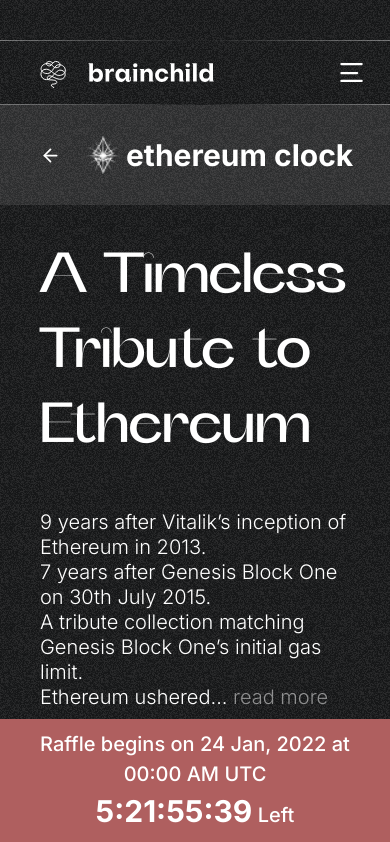
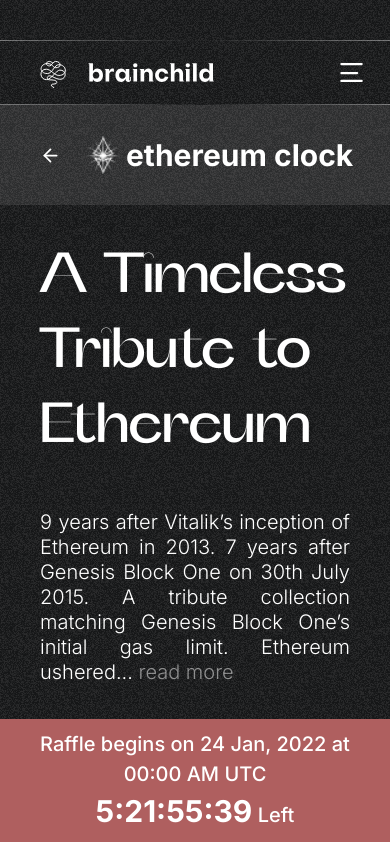
Before and after one commit to BrainchildNFT/official-website, a Next.js app: page /nfts in a window 390 px wide. Shown: the top 842 px of the page. Built offline with nearby package versions, Linux system fonts and the light colour scheme.

Commit message:
fix: nft and timeline

```diff
--- a/components/nfts/about.tsx
+++ b/components/nfts/about.tsx
@@ -8,10 +8,10 @@
     <div className="flex flex-col xl:flex-row p-40 lg:p-100">
       <div className="xl:w-1/2 xl:pr-45 pb-50">
         <p className="text-60 font-Future leading-tight">A Timeless Tribute to Ethereum</p>
-        <p className="mt-40 font-light leading-tight">
-          9 years after Vitalik’s inception of Ethereum in 2013.<br/>
-          7 years after Genesis Block One on 30th July 2015.<br/>
-          A tribute collection matching Genesis Block One’s initial gas limit.<br/>
+        <p className="mt-40 font-light leading-tight text-justify">
+          9 years after Vitalik’s inception of Ethereum in 2013.
+          7 years after Genesis Block One on 30th July 2015.
+          A tribute collection matching Genesis Block One’s initial gas limit.
           Ethereum ushered
           {showReadMore ? " in a golden age of decentralized technology; Defi, NFT, Tradfi, P2E and other future applications of smart contracts. We pay homage to this monumental milestone in humankind with Ethclock, an NFT collection that leverages Ethereum\'s radical innovation to encapsulate its timelessness and programmability. Taking inspiration from the genesis block’s gas limit, Ethclock is an NFT collection of 5000 perpetually redeemable and gamified wall clocks." : "..."} <span onClick={() => setShowReadMore(!showReadMore)} className="cursor-pointer text-white-50">read {showReadMore ? 'less' : 'more'}</span>
         </p>
@@ -19,7 +19,7 @@
         <p className="mt-10 p-20 font-medium border-0 border-b border-gradient-light">Level 1-10 Enhancements available</p>
         <p className="mt-10 p-20 font-medium border-0 border-b border-gradient-light">Mint Price - 0.12 ETH</p>
       </div>
-      <div className="xl:w-1/2 xl:pl-45 flex items-end justify-center">
+      <div className="xl:w-1/2 xl:pl-45 flex items-start justify-center lg:pt-150">
         <Image
           src="/assets/images/landing-page/eth-clock-design.png"
           layout="intrinsic"
--- a/components/nfts/timeline.tsx
+++ b/components/nfts/timeline.tsx
@@ -7,7 +7,13 @@
 }
 
 export default function Timeline({ time } : Props) {
-  const [opendUnholdIndex, setOpenedUnholdIndex] = useState(0);
+  const [opendUnholdIndex, setOpenedUnholdIndex] = useState([false, false, false]);
+
+  const openUnhold = (index: any) => {
+    const arr = opendUnholdIndex;
+    arr[index] = !arr[index];
+    setOpenedUnholdIndex(arr);
+  }
 
   return (<>
     <div className="p-40 md:p-100">
@@ -43,11 +49,11 @@
                     {timelineStepData.map((item, index) => (<div className="flex items-start text-primary text-40 px-50" key={index}>
                       <span className="mr-50 font-Future py-20">{item.no}</span>
                       <div className="grow border-b border-gradient-dark py-20">
-                        <div className="flex items-center cursor-pointer" onClick={() => setOpenedUnholdIndex(index)}>
+                        <div className="flex items-center cursor-pointer" onClick={() => openUnhold(index)}>
                           <p className="grow font-Future">{item.name}</p>
-                          <span><Icon className={index === opendUnholdIndex ? 'transition-all duration-200 rotate-180' : 'transition-all duration-200 '} name="down" color="primary" size={12} /></span>
+                          <span><Icon className={opendUnholdIndex[index] ? 'transition-all duration-200 rotate-180' : 'transition-all duration-200 '} name="down" color="primary" size={12} /></span>
                         </div>
-                        <p className={"mt-20 text-20 leading-tight transition-all duration-200 " + (index === opendUnholdIndex ? 'block' : 'hidden')}>{item.content}</p>
+                        <p className={"mt-20 text-20 leading-tight transition-all duration-200 " + (opendUnholdIndex[index] ? 'block' : 'hidden')}>{item.content}</p>
                       </div>
                     </div>))}
                   </div>
--- a/core/data/nfts.ts
+++ b/core/data/nfts.ts
@@ -77,7 +77,7 @@
   {
     no: '03',
     name: 'Minting',
-    content: 'Whitelisted wallet will be announced on our community channels and website, alternatively, you can also connect your wallet via metamask and find out if you have been whitelisted. You will have 48 hours to mint up to 3 Ethclock directly into your wallet by sending 0.12 ETH for each ethclock. Excess ETH will not be refunded, please do not send any amount other than increments of 0.12 ETH excluding gas fees.',
+    content: 'Whitelisted wallet will be announced on our community channels and website, alternatively, you can also connect your wallet via metamask and find out if you have been whitelisted. You will have 48 hours to mint 1 Ethclock directly into your wallet by sending 0.06 ETH. Excess ETH will not be refunded, please do not send any other amount excluding gas fees.',
   },
 ];
 
```
